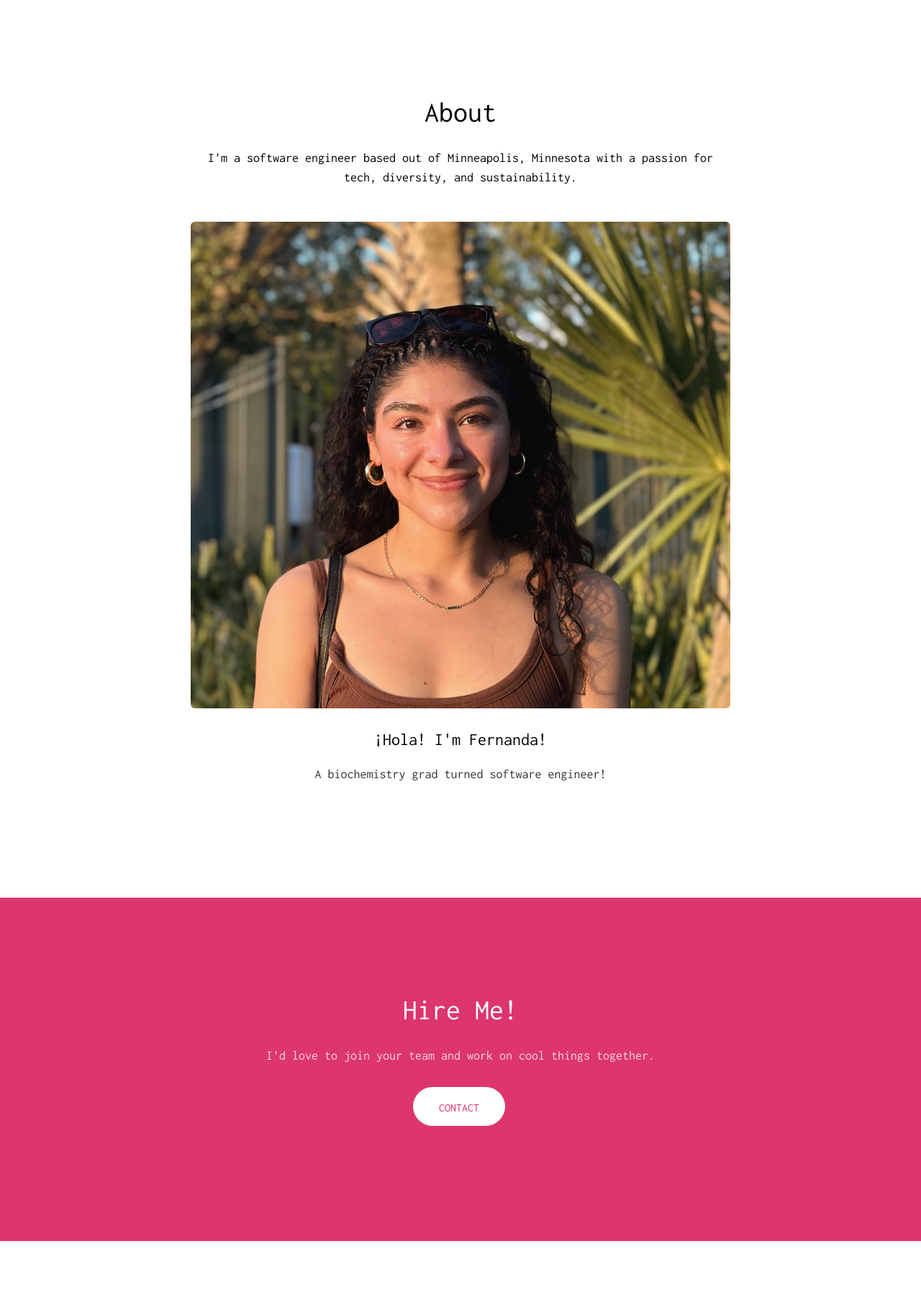
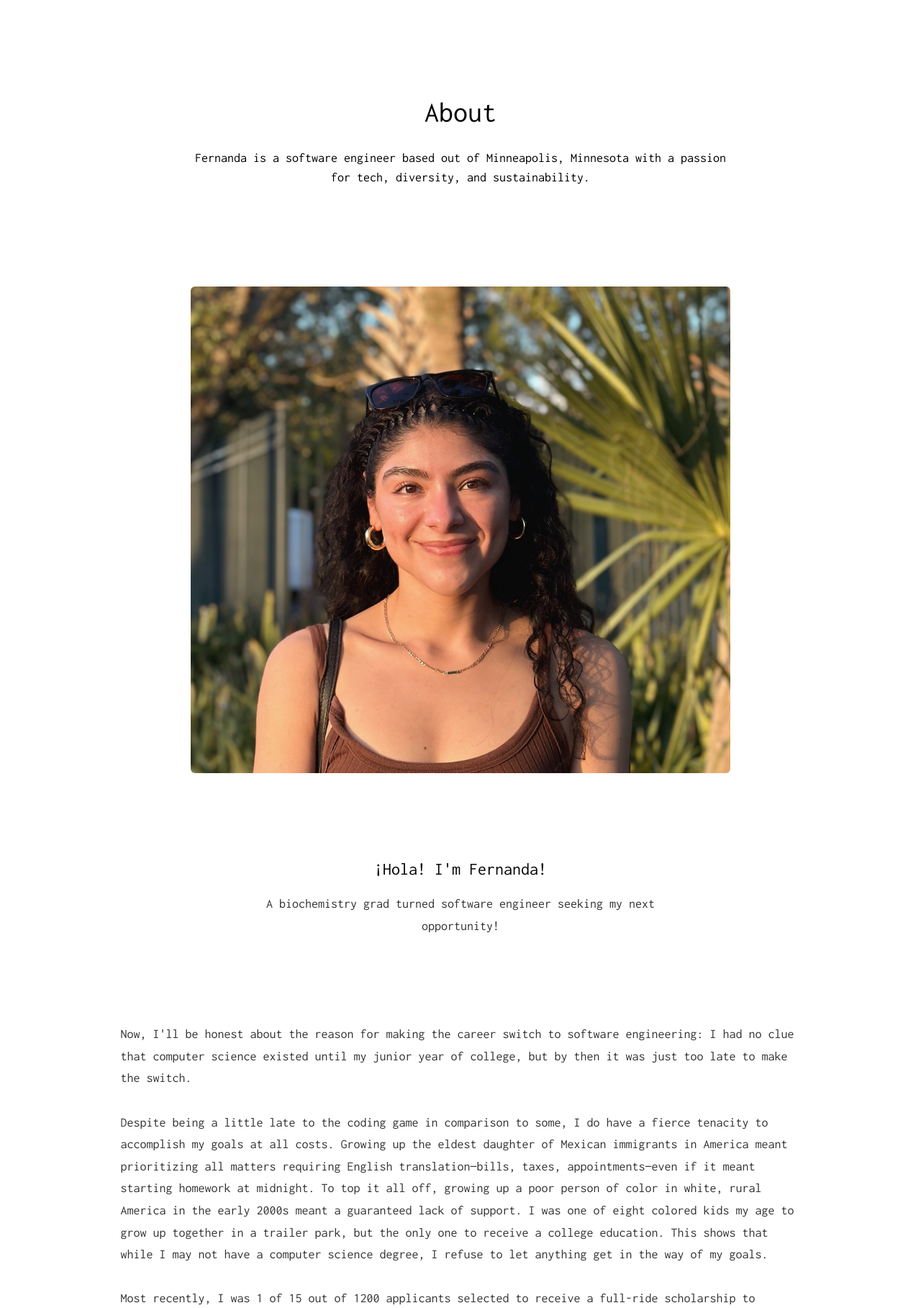
Before and after one commit to fernperezg97/my_portfolio, a Flask app: page /about in a window 1280 px wide. Shown: the part 110-1927 px from the top of the page at 72% size. Run offline with Flask 3, Linux system fonts and the light colour scheme; some libraries are stand-ins or nearby versions; some web fonts are replaced.

Commit message:
Before editing portfolio page

```diff
--- a/static/css/style.css
+++ b/static/css/style.css
@@ -655,6 +655,9 @@ h1, h2, h3, h4, h5, h6, figure {
     padding: 3em 0;
   }
 }
+#fpgportfolio-about .animate-box {
+  margin-bottom: 5em;
+}
 
 #fpgportfolio-content {
   border-bottom: 2px solid rgba(221, 53, 110, 0.1);
@@ -708,6 +711,7 @@ h1, h2, h3, h4, h5, h6, figure {
   line-height: 1.5;
   color: #000;
 }
+
 .fpgportfolio-heading-strengths {
   margin-bottom: 3em;
   font-size: 18px;
--- a/templates/about.html
+++ b/templates/about.html
@@ -6,7 +6,7 @@
 	<title>About &mdash; Fernanda Pérez Gutiérrez</title>
 	<meta name="viewport" content="width=device-width, initial-scale=1">
 	<meta name="description" content="Fernanda Perez Gutierrez Portfolio" />
-	<meta name="keywords" content="Fernanda Perez Gutierrez, Fernanda Pérez Gutiérrez, Fernanda Perez Gutierrez Portfolio, Fernanda Pérez Gutiérrez Portfolio, Latina Software Engineer, Hispanic Software Engineer, Latina in Techm Hispanic in Tech" />
+	<meta name="keywords" content="Fernanda Perez Gutierrez, Fernanda Pérez Gutiérrez, Fernanda Perez Gutierrez Portfolio, Fernanda Pérez Gutiérrez Portfolio, Latina Software Engineer, Hispanic Software Engineer, Latinas in Tech, , Latinos in Tech, Latinx Engineers, Latinx Software Engineers, Software Developer, Hispanics in Tech, first-gen software engineer, first-generation, first-gen" />
 	<meta name="author" content="Fernanda Pérez Gutiérrez" />
 
   	<!-- Facebook and Twitter integration -->
@@ -85,20 +85,50 @@
 			<div class="row animate-box">
 				<div class="col-md-8 col-md-offset-2 text-center fpgportfolio-heading">
 					<h2>About</h2>
-					<p>I'm a software engineer based out of Minneapolis, Minnesota with a passion for tech, diversity, and sustainability.</p>
+					<p>Fernanda is a software engineer based out of Minneapolis, Minnesota with a passion for tech, diversity, and sustainability.</p>
+					<p></p>
 				</div>
 			</div>
 
 			<div class="row row-bottom-padded-md">
 				<div class="col-md-8 col-md-offset-2 text-center animate-box">
-					<p><img src="static/images/portfolio_pic_edited.JPG" alt="Headshot" class="img-responsive img-rounded"></p>
+					<p><img src="static/images/portfolio_pic_edited.JPG" alt="Author Headshot" class="img-responsive img-rounded"></p>
 				</div>
 			</div>
 
 			<div class="row animate-box">
-				<div class="col-md-6 col-md-offset-3 text-center heading-section">
+				<div class="col-md-6 col-md-offset-3 text-center">
 					<h3>¡Hola! I'm Fernanda!</h3>
-					<p>A biochemistry grad turned software engineer!</p>
+					<p>A biochemistry grad turned software engineer seeking my next opportunity!</p>
+				</div>
+			</div>
+
+			<div class="row animate-box">
+				<div class="col-md-10 col-md-offset-1 justify-content-start">
+					<p id="paragraph2">Now, I&apos;ll be honest about the reason for making the career switch to software engineering:
+						I had no clue that computer science existed until my junior year of college, but by then
+						it was just too late to make the switch. <br><br>
+
+						Despite being a little late to the coding game in comparison to some, I do have a fierce tenacity to accomplish
+						my goals at all costs. Growing up the eldest daughter of Mexican immigrants in America meant prioritizing all matters
+						requiring English translation&mdash;bills, taxes, appointments&mdash;even if it meant starting homework at midnight. To top it all off,
+						growing up a poor person of color in white, rural America in the early 2000s meant a guaranteed lack of support. I was one of
+						eight colored kids my age to grow up together in a trailer park, but the only one to receive a college education. This shows
+						that while I may not have a computer science degree, I refuse to let anything get in the way of my goals.<br><br>
+
+						Most recently, I was 1 of 15 out of 1200 applicants selected to receive a full-ride scholarship to Hackbright Academy's full stack bootcamp.
+						I completed the bootcamp in December of 2022, but have remained dedicated to learning. Right now I'm working as a freelance developer.
+						I'm currently redoing a website for a client who is as passionate about helping underserved individuals as I am about working towards changing the ratio in tech!
+						The second project I am working on is an open source project alongside other Latina developers. Given that less than 2% of engineers are Latinas,
+						we envision it as a platform where Latina software engineers can go to connect, discuss projects, receive advice/feedback, and most of all, find a community!
+						I also recently completed a bootcamp with Girls Who Code that was sponsored by Autodesk where I programmed alongside senior engineers from Autodesk, practiced technical interview
+						skills, and collaborated with fellow Girls Who Code students. Last but not least, to enrich my knowledge, I have been taking a Mathematics
+						of Machine Learning course on Coursera and was recently accepted into Code the Dream&apos;s React and Node.js courses!<br><br>
+
+						In my free time I love to volunteer with local organizaitons in the Twin Cities like Twin Cities Pet Rescue, Minnesota Immigrant Rights Action Coalition (MIRAC), and Open Streets Minneapolis.
+						I'm also a huge nature lover and in the summer you'll find me participating in pretty much all outdoor activities such as hiking, biking, paddle boarding, and walking around the many Minnesota lakes with my one-year-old mini Australian shepherd,
+						Kovu! When I'm not outside I'm usually inside reading, working on a project, working out, or whipping up a tasty vegetarian meal!
+					</p>
 				</div>
 			</div>
 
```
Also changed, not shown: templates/portfolio.html (+4 -4 lines).
